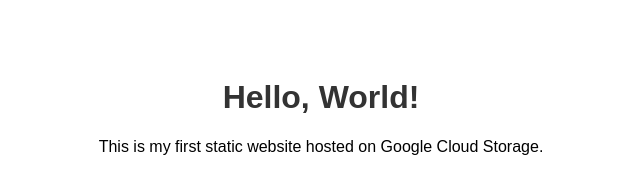
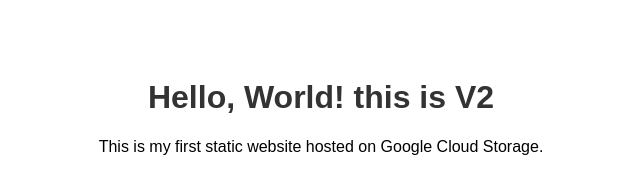
Before and after one commit to alnaire-techie/garment-app-fe, a plain HTML site: page index.html in a window 1280 px wide. Shown: the whole page, without its empty margins (319-959 px from the left). Drawn offline with Linux system fonts and the light colour scheme.

Commit message:
workflow fix 5

```diff
--- a/index.html
+++ b/index.html
@@ -15,7 +15,7 @@
 </head>
 <body>
 
-    <h1>Hello, World!</h1>
+    <h1>Hello, World! this is V2</h1>
     <p>This is my first static website hosted on Google Cloud Storage.</p>
 
 </body>
```
Also changed, not shown: 1 other file.
